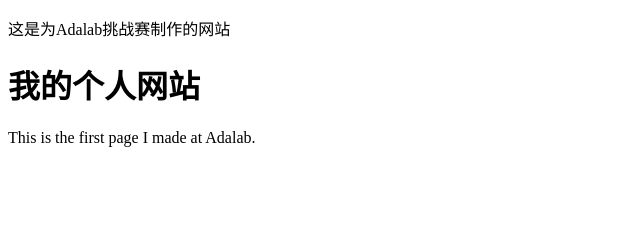
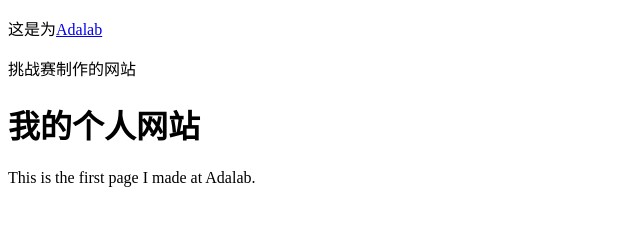
Before and after one commit to HarrisXT/HarrisXT.github.io, a plain HTML site: page index.html in a window 1280 px wide. Shown: the whole page, without its empty margins (0-640 px from the left). Drawn offline with Linux system fonts and the light colour scheme.

Commit message:
Update index.html

```diff
--- a/index.html
+++ b/index.html
@@ -7,7 +7,8 @@
     <title>我的个人网站</title>
 </head>
 <body>
-<p>这是为<ahref="https://www.adalab.cn/">Adalab</a>挑战赛制作的网站</p>
+<p>这是为<a href="https://www.adalab.cn/">Adalab</a></p>
+    <p>挑战赛制作的网站</p>
     <h1>我的个人网站</h1>
 <p>This is the first page I made at Adalab.</p>
 </body>
```
